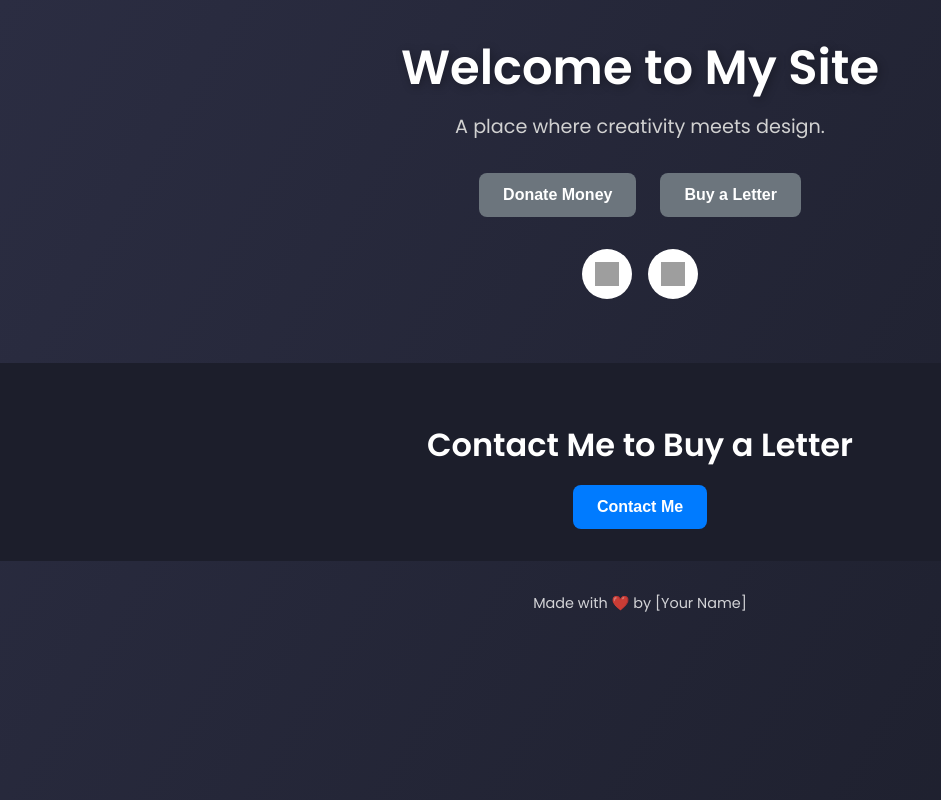
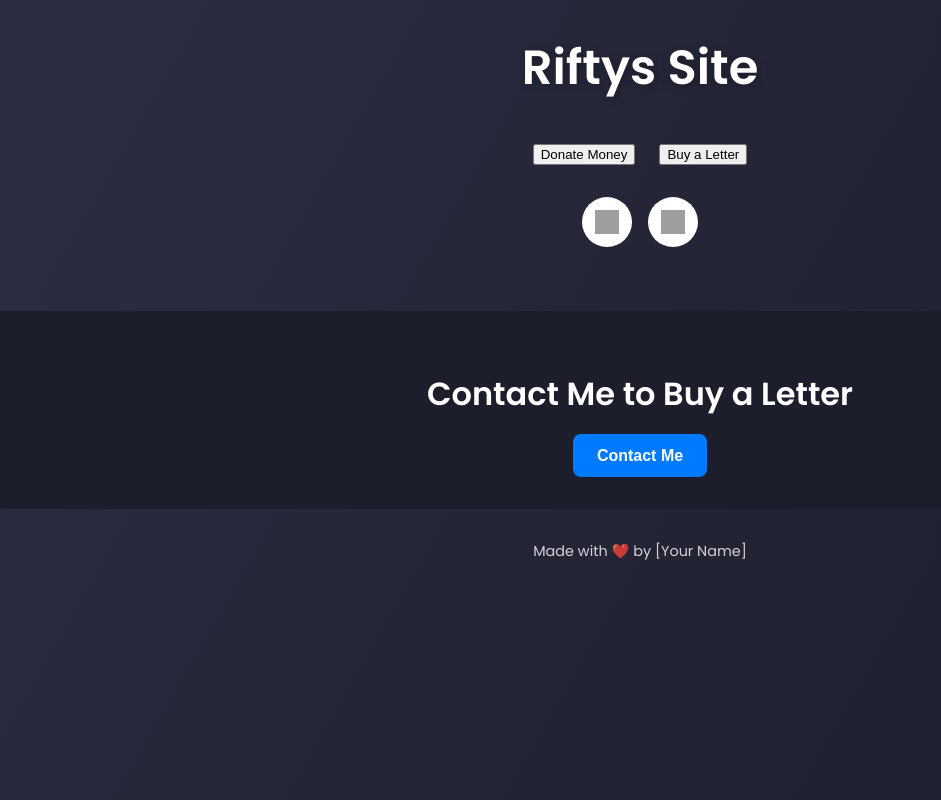
Before and after one commit to notrifty1/notrifty1.github.io, a plain HTML site: page index.html in a window 1280 px wide. Shown: the top 800 px of the page, without its empty margins (0-941 px from the left). Drawn offline with Linux system fonts and the light colour scheme; grey boxes are pictures that could not be loaded.

Commit message:
index.html

```diff
--- a/index.html
+++ b/index.html
@@ -144,12 +144,12 @@
     </style>
 </head>
 <body>
-    <h1>Welcome to My Site</h1>
-    <p>A place where creativity meets design.</p>
+    <h1>Riftys Site</h1>
+    <p></p>
 
     <div class="actions">
-        <button class="donate" onclick="alert('Thank you for your support!')">Donate Money</button>
-        <button class="buy-letter" onclick="document.getElementById('contact-section').scrollIntoView({behavior: 'smooth'});">Buy a Letter</button>
+        <button class="Support!" onclick="alert('Thank you for your support!')">Donate Money</button>
+        <button class="buy-Certificate" onclick="document.getElementById('contact-section').scrollIntoView({behavior: 'smooth'});">Buy a Letter</button>
     </div>
 
     <div class="socials">
```
